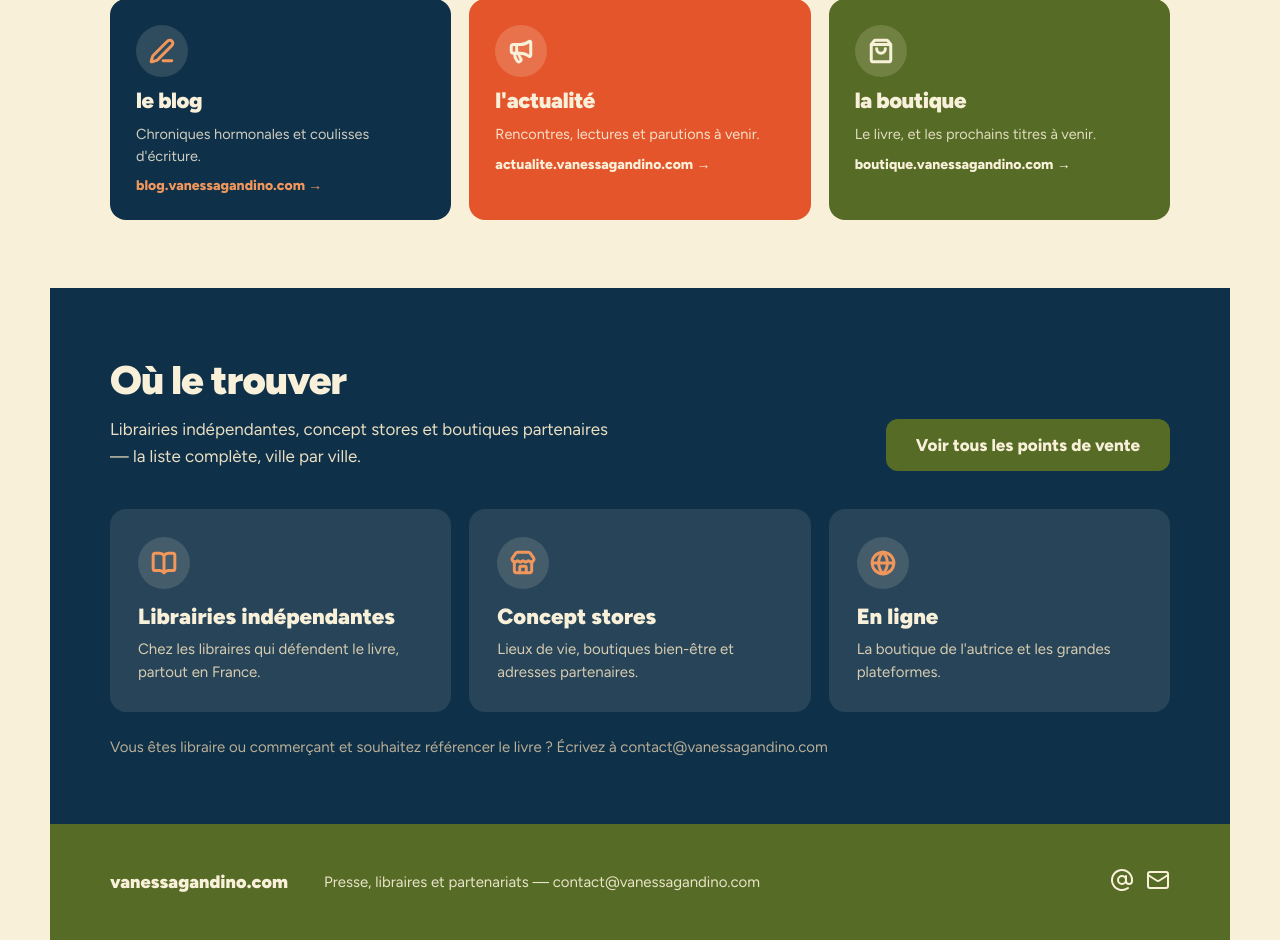
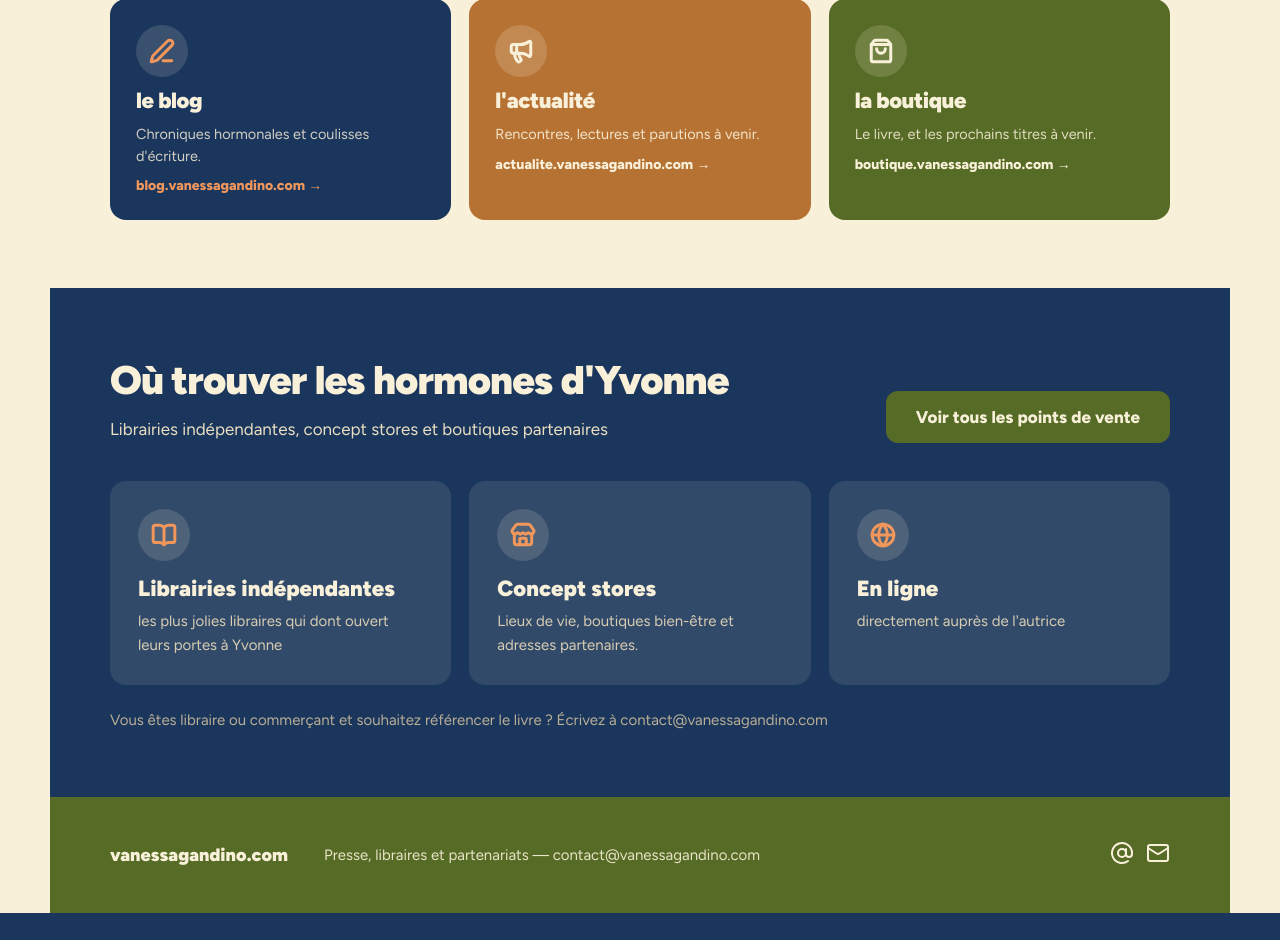
Before and after one commit to Joleplaymo/Yvonne, a PHP site: page / in a window 1280 px wide. Shown: the part 3111-4051 px from the top of the page. After the commit the page ends 4024 px from the top, so only its background shows below. Run offline with PHP 8.4, Linux system fonts and the light colour scheme.

Commit message:
Add files via upload

```diff
--- a/index.html
+++ b/index.html
@@ -107,8 +107,8 @@
       <div id="distribution-3a" style="background:var(--navy); color:var(--cream); padding:68px 60px;">
         <div style="display:flex; align-items:flex-end; gap:40px; flex-wrap:wrap;">
           <div>
-            <h2 style="font-size:40px;">Où le trouver</h2>
-            <p style="font-size:17px; line-height:1.6; margin:12px 0 0; max-width:46ch; color:#EADFC2;">Librairies indépendantes, concept stores et boutiques partenaires — la liste complète, ville par ville.</p>
+            <h2 style="font-size:40px;">Où trouver les hormones d'Yvonne</h2>
+            <p style="font-size:17px; line-height:1.6; margin:12px 0 0; max-width:46ch; color:#EADFC2;">Librairies indépendantes, concept stores et boutiques partenaires</p>
           </div>
           <a class="cta" href="https://vanessagandino.com/points-de-vente" style="margin-left:auto; text-decoration:none;">Voir tous les points de vente</a>
         </div>
@@ -116,7 +116,7 @@
           <div style="background:rgba(249,240,218,.1); border-radius:16px; padding:28px;">
             <span class="ic" style="background:rgba(249,240,218,.14); color:var(--peach);"><i data-lucide="book-open"></i></span>
             <span style="display:block; font-weight:900; font-size:22px; margin-top:14px;">Librairies indépendantes</span>
-            <p style="font-size:15px; line-height:1.55; margin:8px 0 0; color:#D8CDB2;">Chez les libraires qui défendent le livre, partout en France.</p>
+            <p style="font-size:15px; line-height:1.55; margin:8px 0 0; color:#D8CDB2;">les plus jolies libraires qui dont ouvert leurs portes à Yvonne</p>
           </div>
           <div style="background:rgba(249,240,218,.1); border-radius:16px; padding:28px;">
             <span class="ic" style="background:rgba(249,240,218,.14); color:var(--peach);"><i data-lucide="store"></i></span>
@@ -126,7 +126,7 @@
           <div style="background:rgba(249,240,218,.1); border-radius:16px; padding:28px;">
             <span class="ic" style="background:rgba(249,240,218,.14); color:var(--peach);"><i data-lucide="globe"></i></span>
             <span style="display:block; font-weight:900; font-size:22px; margin-top:14px;">En ligne</span>
-            <p style="font-size:15px; line-height:1.55; margin:8px 0 0; color:#D8CDB2;">La boutique de l'autrice et les grandes plateformes.</p>
+            <p style="font-size:15px; line-height:1.55; margin:8px 0 0; color:#D8CDB2;">directement auprès de l'autrice</p>
           </div>
         </div>
         <p style="font-size:15px; margin:26px 0 0; color:#B9AE96;">Vous êtes libraire ou commerçant et souhaitez référencer le livre ? Écrivez à contact@vanessagandino.com</p>
--- a/styles.css
+++ b/styles.css
@@ -1,11 +1,13 @@
 :root{
-  --navy:#0E3049;
+  /*--navy:#0E3049;*/
+  --navy:#1B365D;
   --cream:#F9F0DA;
   --cream-2:#EADFC2;
   --olive:#566B25;
   --olive-dark:#41531B;
-  --terra:#E4552C;
-  --terra-dark:#C8451F;
+  /*--terra:#E4552C;*/
+  -terra-dark:#C8451F;
+  --terra:#B67233;
   --peach:#F1975C;
   --sand:#EFE0BE;
   --muted-on-navy:#D8CDB2;
```
